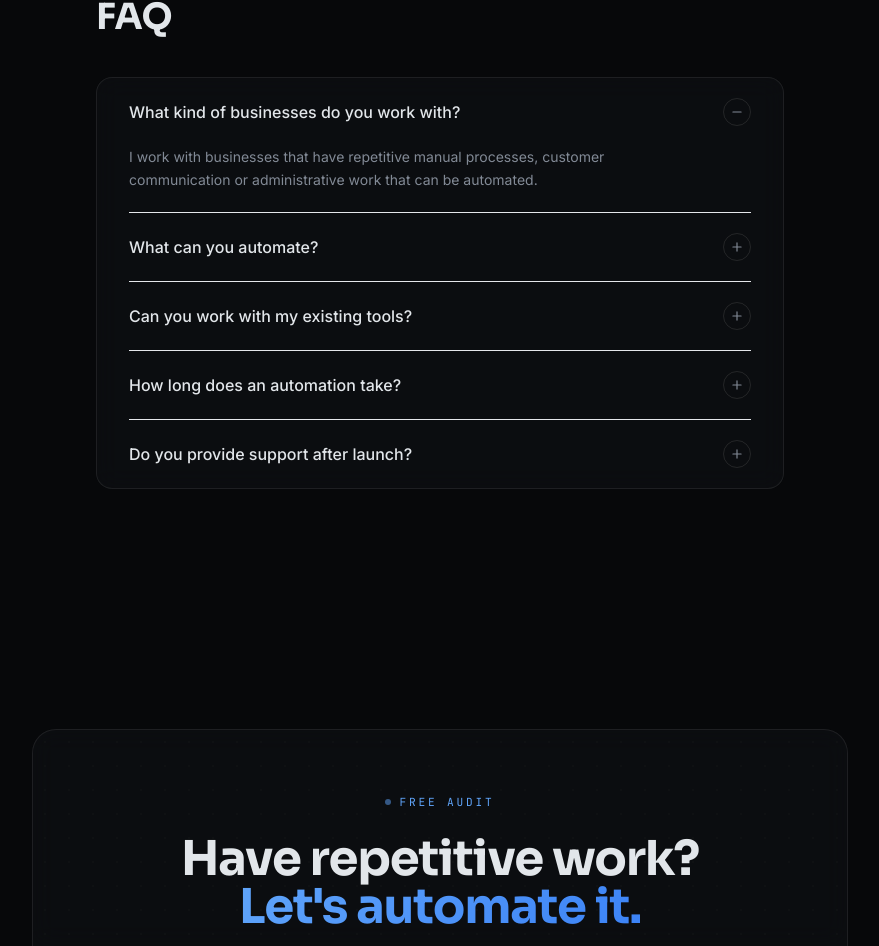
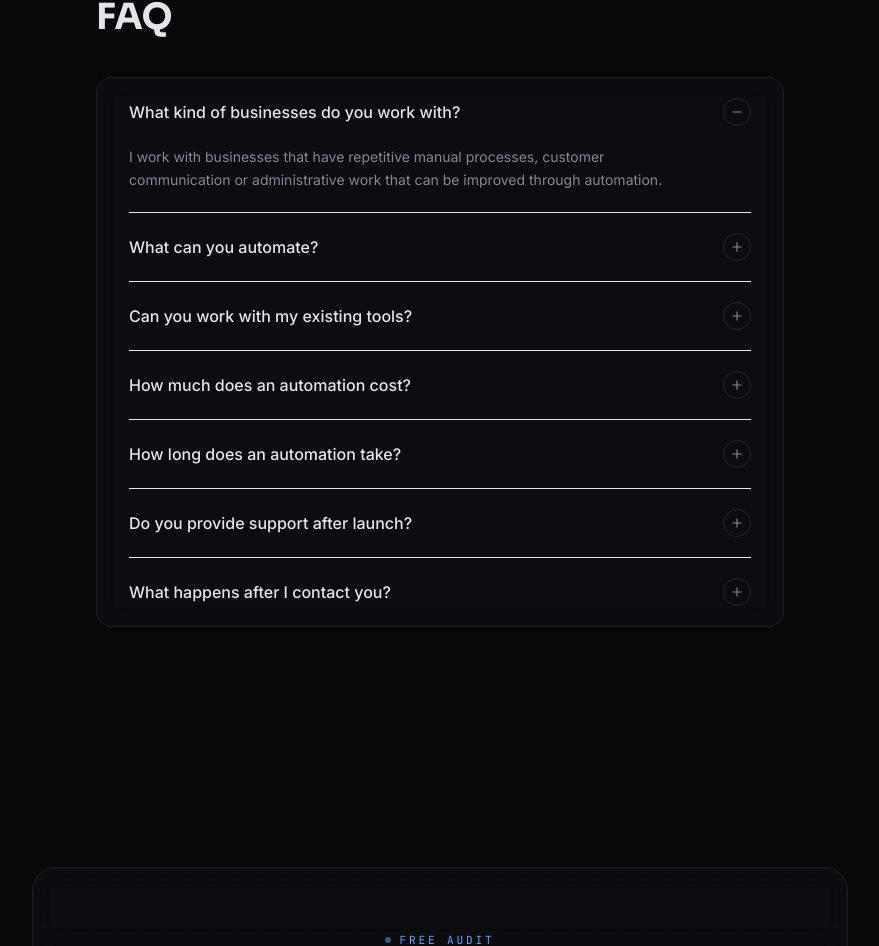
Before and after one commit to suyogcmpl25-cmd/PORTFOLIO, a React (Vite) app: page / in a window 1280 px wide. Shown: the part 5823-6769 px from the top of the page, without its empty margins (200-1079 px from the left). Built offline with nearby package versions, Linux system fonts and the light colour scheme; no server answers.

Commit message:
Update FAQ.tsx

```diff
--- a/src/components/FAQ.tsx
+++ b/src/components/FAQ.tsx
@@ -5,23 +5,31 @@ import { useScrollReveal } from '@/hooks/useScrollReveal';
 const FAQS = [
   {
     question: 'What kind of businesses do you work with?',
-    answer: 'I work with businesses that have repetitive manual processes, customer communication or administrative work that can be automated.',
+    answer: 'I work with businesses that have repetitive manual processes, customer communication or administrative work that can be improved through automation.',
   },
   {
     question: 'What can you automate?',
-    answer: 'Customer follow-ups, email workflows, lead handling, data processing, reporting, invoices and other repetitive business processes.',
+    answer: 'Lead capture and qualification, customer follow-ups, email workflows, data processing, reporting, document workflows, invoices and other repetitive business processes.',
   },
   {
     question: 'Can you work with my existing tools?',
-    answer: 'Yes. I can design automations around the tools your business already uses whenever integrations are available.',
+    answer: 'Yes. I design automations around the tools your business already uses whenever the required integrations are available.',
+  },
+  {
+    question: 'How much does an automation cost?',
+    answer: 'Every automation is different. Pricing depends on the workflow complexity, number of integrations, AI requirements and business needs. After understanding your process, I provide a clear project quote before development begins.',
   },
   {
     question: 'How long does an automation take?',
-    answer: 'It depends on the workflow. Simple automations can be built quickly, while larger systems require more planning, testing and refinement.',
+    answer: 'It depends on the workflow. Simple automations can be built quickly, while larger systems require more planning, testing and refinement. I will give you a realistic timeline before development starts.',
   },
   {
     question: 'Do you provide support after launch?',
-    answer: 'Yes. Automation systems can be monitored, maintained and improved after deployment.',
+    answer: 'Yes. I offer ongoing monitoring, maintenance, troubleshooting and improvements through monthly support plans. The first month of support is free for my first client.',
+  },
+  {
+    question: 'What happens after I contact you?',
+    answer: 'We start with a free automation audit to understand your current process, identify opportunities for automation and determine what would provide the most value. If we are a good fit, I provide a clear proposal and project quote.',
   },
 ];
 
```
